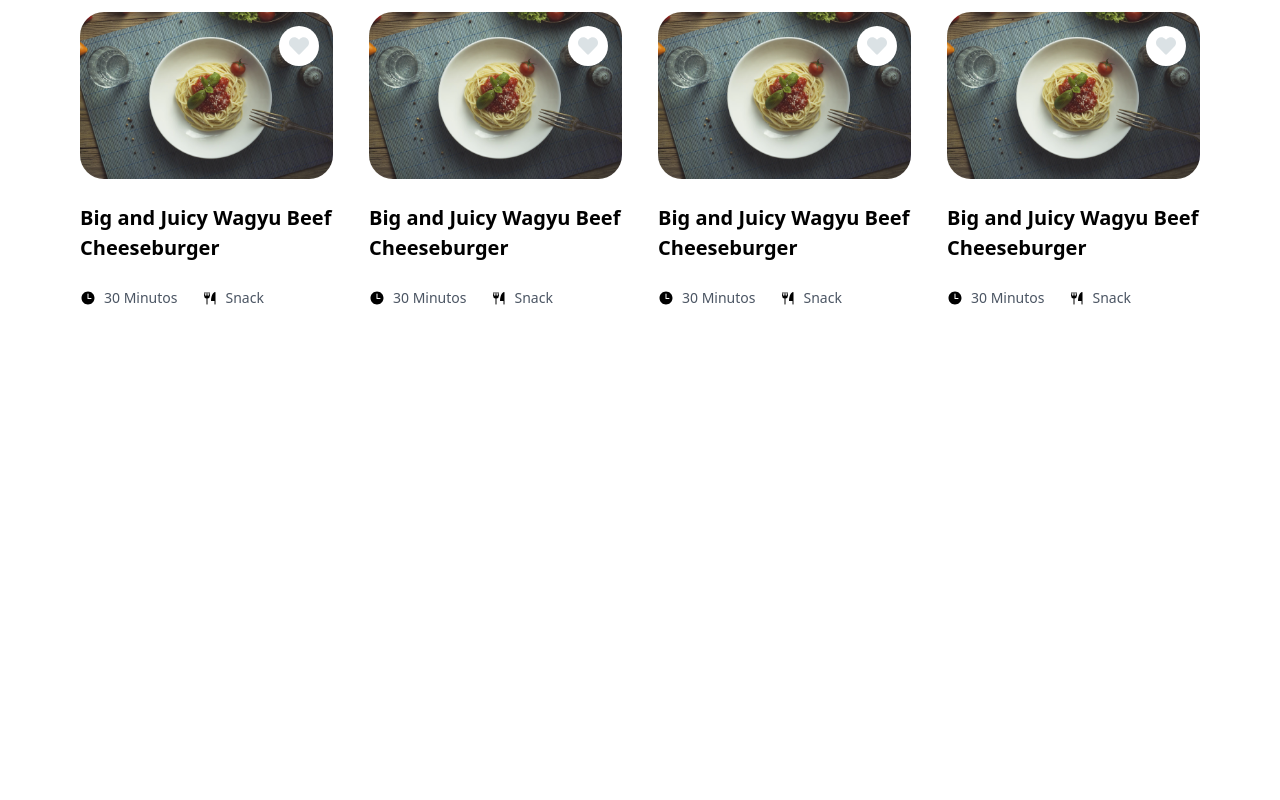
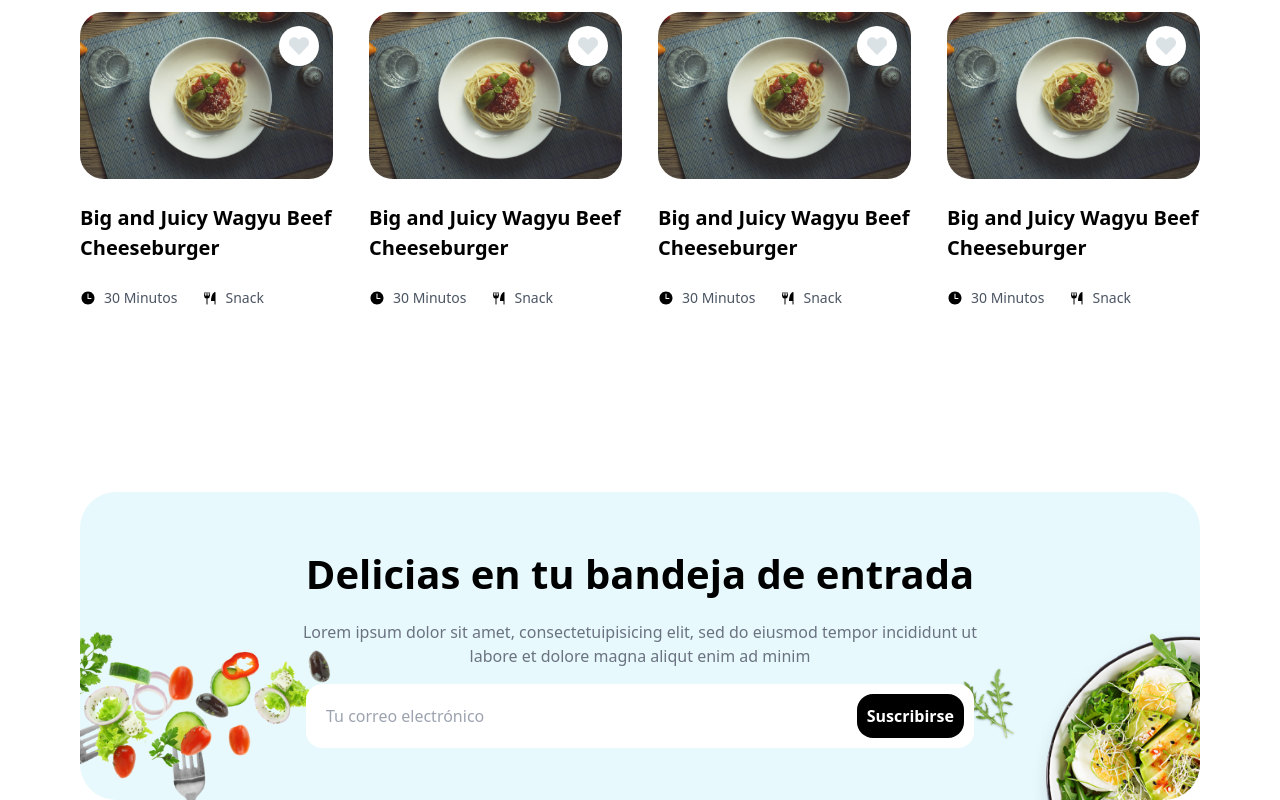
Before and after one commit to AbrahamOrtega/food-app, a Next.js app: page / in a window 1280 px wide. Shown: the part 5310-6110 px from the top of the page. Before the commit the page ends 5642 px from the top, so only its background shows below. Built offline with nearby package versions, Linux system fonts and the light colour scheme.

Commit message:
Subscribe section

```diff
--- /dev/null
+++ b/components/SubscribeSection.tsx
@@ -0,0 +1,45 @@
+import Image from "next/image";
+import Salad1 from "../public/resources/salad1.png";
+import Salad2 from "../public/resources/salad2.png";
+
+export default function SubscribeSection() {
+  return (
+    <>
+      <div className="flex flex-col w-full relative bg-[#E7F9FD] p-[20px] rounded-[36px] items-center overflow-hidden">
+        <div className="flex flex-col gap-y-[16px] z-10 text-center py-[32px] max-w-[500px] lg:max-w-[700px] ">
+          <h1 className="text-[24px] lg:text-[40px] font-semibold">
+            Delicias en tu bandeja de entrada
+          </h1>
+          <p className="text-gray-500 lg:text-[16px]">
+            Lorem ipsum dolor sit amet, consectetuipisicing elit, sed do eiusmod
+            tempor incididunt ut labore et dolore magna aliqut enim ad minim
+          </p>
+          <div className="flex flex-row bg-white p-[10px] rounded-[16px] mx-[16px]">
+            <input
+              type="email"
+              placeholder="Tu correo electrónico"
+              className="w-full p-[10px] text-[12px] lg:text-[16px] outline-none"
+            />
+            <button className="w-fit bg-black p-[10px] rounded-[16px]">
+              <p className="text-white text-[12px] lg:text-[16px] font-semibold">
+                Suscribirse
+              </p>
+            </button>
+          </div>
+        </div>
+        <div className="flex w-full h-full absolute flex-row z-0 ">
+          <Image
+            src={Salad2}
+            alt=""
+            className="absolute left-[-120px] bottom-[-80px] w-[320px] lg:w-[400px]"
+          />
+          <Image
+            src={Salad1}
+            alt=""
+            className="absolute right-[-150px] bottom-[-130px] w-[320px] lg:w-[400px]"
+          />
+        </div>
+      </div>
+    </>
+  );
+}
--- a/pages/index.tsx
+++ b/pages/index.tsx
@@ -5,6 +5,7 @@ import InstagramSection from "@/components/HomePage/InstagramSection";
 import RecipesRecomendation from "@/components/HomePage/RecipesRecomendation";
 import RecipesSection from "@/components/HomePage/RecipesSection";
 import Navbar from "@/components/Navbar";
+import SubscribeSection from "@/components/SubscribeSection";
 
 export default function Home() {
   return (
@@ -18,6 +19,7 @@ export default function Home() {
         <AdSection />
         <InstagramSection />
         <RecipesRecomendation />
+        <SubscribeSection />
       </div>
     </>
   );
```
Also changed, not shown: public/resources/salad1.png (added), public/resources/salad2.png (added).
